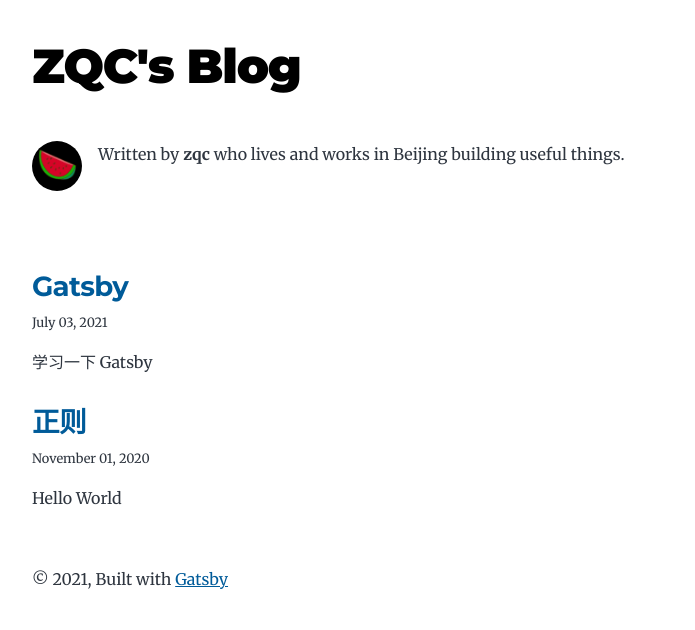
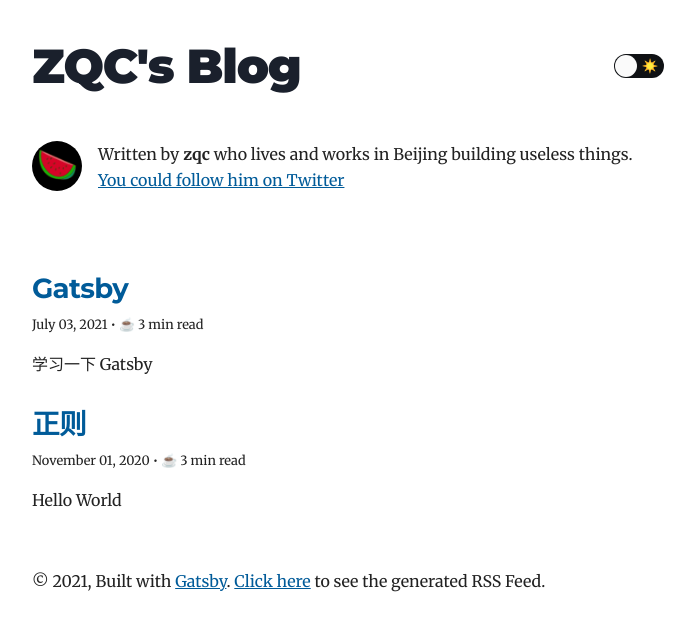
Before and after one commit to zqcccc/gatsby-blog, a Gatsby site: page / in a window 1280 px wide. Shown: the whole page, without its empty margins (292-987 px from the left). Built offline with nearby package versions, Linux system fonts and the light colour scheme; Gatsby itself is replaced by a stand-in of ours.

Commit message:
add light and dark theme

```diff
--- a/gatsby-browser.js
+++ b/gatsby-browser.js
@@ -6,5 +6,36 @@
 // custom CSS styles
 import "./src/style.css"
 
+import './src/global.css'
+
 // Highlighting for code blocks
-import "prismjs/themes/prism.css"
+// import "prismjs/themes/prism-twilight.css"
+
+(function() {
+  window.__onThemeChange = function() {}
+  function setTheme(newTheme) {
+    window.__theme = newTheme
+    preferredTheme = newTheme
+    document.body.className = newTheme
+    window.__onThemeChange(newTheme)
+  }
+
+  var preferredTheme
+  try {
+    preferredTheme = localStorage.getItem('theme')
+  } catch (err) { }
+
+  window.__setPreferredTheme = function(newTheme) {
+    setTheme(newTheme)
+    try {
+      localStorage.setItem('theme', newTheme)
+    } catch (err) {}
+  }
+
+  var darkQuery = window.matchMedia('(prefers-color-scheme: dark)')
+  darkQuery.addListener(function(e) {
+    window.__setPreferredTheme(e.matches ? 'dark' : 'light')
+  })
+
+  setTheme(preferredTheme || (darkQuery.matches ? 'dark' : 'light'))
+})()
--- a/gatsby-config.js
+++ b/gatsby-config.js
@@ -3,12 +3,12 @@
     title: `ZQC's Blog`,
     author: {
       name: `zqc`,
-      summary: `who lives and works in Beijing building useful things.`,
+      summary: `who lives and works in Beijing building useless things.`,
     },
     description: `A starter blog demonstrating what Gatsby can do.`,
-    siteUrl: `https://gatsbystarterblogsource.gatsbyjs.io/`,
+    siteUrl: `https://zqcsblog.gatsbyjs.io/`,
     social: {
-      twitter: `kylemathews`,
+      twitter: `zqqqc`,
     },
   },
   plugins: [
@@ -113,7 +113,7 @@
       resolve: `gatsby-plugin-manifest`,
       options: {
         name: `ZQC's Blog`,
-        short_name: `GatsbyJS`,
+        short_name: `zqc`,
         start_url: `/`,
         background_color: `#ffffff`,
         theme_color: `#663399`,
--- /dev/null
+++ b/src/components/Toggle.css
@@ -0,0 +1,104 @@
+/*
+ * Copyright (c) 2015 instructure-react
+ * Forked from https://github.com/aaronshaf/react-toggle/
+**/
+
+.react-toggle {
+  touch-action: pan-x;
+
+  display: inline-block;
+  position: relative;
+  cursor: pointer;
+  background-color: transparent;
+  border: 0;
+  padding: 0;
+
+  -webkit-touch-callout: none;
+  user-select: none;
+
+  -webkit-tap-highlight-color: rgba(0, 0, 0, 0);
+  -webkit-tap-highlight-color: transparent;
+}
+
+.react-toggle-screenreader-only {
+  border: 0;
+  clip: rect(0 0 0 0);
+  height: 1px;
+  margin: -1px;
+  overflow: hidden;
+  padding: 0;
+  position: absolute;
+  width: 1px;
+}
+
+.react-toggle-track {
+  width: 50px;
+  height: 24px;
+  padding: 0;
+  border-radius: 30px;
+  background-color: hsl(222, 14%, 7%);
+  transition: all 0.2s ease;
+}
+
+.react-toggle-track-check {
+  position: absolute;
+  width: 17px;
+  height: 17px;
+  left: 5px;
+  top: 0px;
+  bottom: 0px;
+  margin-top: auto;
+  margin-bottom: auto;
+  line-height: 0;
+  opacity: 0;
+  transition: opacity 0.25s ease;
+}
+
+.react-toggle--checked .react-toggle-track-check {
+  opacity: 1;
+  transition: opacity 0.25s ease;
+}
+
+.react-toggle-track-x {
+  position: absolute;
+  width: 17px;
+  height: 17px;
+  right: 5px;
+  top: 0px;
+  bottom: 0px;
+  margin-top: auto;
+  margin-bottom: auto;
+  line-height: 0;
+  opacity: 1;
+  transition: opacity 0.25s ease;
+}
+
+.react-toggle--checked .react-toggle-track-x {
+  opacity: 0;
+}
+
+.react-toggle-thumb {
+  position: absolute;
+  top: 1px;
+  left: 1px;
+  width: 22px;
+  height: 22px;
+  border-radius: 50%;
+  background-color: #fafafa;
+  box-sizing: border-box;
+  transition: all 0.5s cubic-bezier(0.23, 1, 0.32, 1) 0ms;
+  transform: translateX(0);
+}
+
+.react-toggle--checked .react-toggle-thumb {
+  transform: translateX(26px);
+  border-color: #19ab27;
+}
+
+.react-toggle--focus .react-toggle-thumb {
+  box-shadow: 0px 0px 2px 3px rgb(102, 51, 153);
+}
+
+.react-toggle:active .react-toggle-thumb {
+  box-shadow: 0px 0px 5px 5px rgb(102, 51, 153);
+}
--- /dev/null
+++ b/src/components/Toggle.js
@@ -0,0 +1,196 @@
+/*
+ * Copyright (c) 2015 instructure-react
+ * Forked from https://github.com/aaronshaf/react-toggle/
+ * + applied https://github.com/aaronshaf/react-toggle/pull/90
+ **/
+
+import './Toggle.css';
+
+import React, { PureComponent } from 'react';
+
+// Copyright 2015-present Drifty Co.
+// http://drifty.com/
+// from: https://github.com/driftyco/ionic/blob/master/src/util/dom.ts
+function pointerCoord(event) {
+  // get coordinates for either a mouse click
+  // or a touch depending on the given event
+  if (event) {
+    const changedTouches = event.changedTouches;
+    if (changedTouches && changedTouches.length > 0) {
+      const touch = changedTouches[0];
+      return { x: touch.clientX, y: touch.clientY };
+    }
+    const pageX = event.pageX;
+    if (pageX !== undefined) {
+      return { x: pageX, y: event.pageY };
+    }
+  }
+  return { x: 0, y: 0 };
+}
+
+export default class Toggle extends PureComponent {
+  constructor(props) {
+    super(props);
+    this.handleClick = this.handleClick.bind(this);
+    this.handleTouchStart = this.handleTouchStart.bind(this);
+    this.handleTouchMove = this.handleTouchMove.bind(this);
+    this.handleTouchEnd = this.handleTouchEnd.bind(this);
+    this.handleTouchCancel = this.handleTouchCancel.bind(this);
+    this.handleFocus = this.handleFocus.bind(this);
+    this.handleBlur = this.handleBlur.bind(this);
+    this.previouslyChecked = !!(props.checked || props.defaultChecked);
+    this.state = {
+      checked: !!(props.checked || props.defaultChecked),
+      hasFocus: false,
+    };
+  }
+
+  componentWillReceiveProps(nextProps) {
+    if ('checked' in nextProps) {
+      this.setState({ checked: !!nextProps.checked });
+      this.previouslyChecked = !!nextProps.checked;
+    }
+  }
+
+  handleClick(event) {
+    const checkbox = this.input;
+    this.previouslyChecked = checkbox.checked;
+    if (event.target !== checkbox && !this.moved) {
+      event.preventDefault();
+      checkbox.focus();
+      checkbox.click();
+      return;
+    }
+
+    this.setState({ checked: checkbox.checked });
+  }
+
+  handleTouchStart(event) {
+    this.startX = pointerCoord(event).x;
+    this.touchStarted = true;
+    this.hadFocusAtTouchStart = this.state.hasFocus;
+    this.setState({ hasFocus: true });
+  }
+
+  handleTouchMove(event) {
+    if (!this.touchStarted) return;
+    this.touchMoved = true;
+
+    if (this.startX != null) {
+      let currentX = pointerCoord(event).x;
+      if (this.state.checked && currentX + 15 < this.startX) {
+        this.setState({ checked: false });
+        this.startX = currentX;
+      } else if (!this.state.checked && currentX - 15 > this.startX) {
+        this.setState({ checked: true });
+        this.startX = currentX;
+      }
+    }
+  }
+
+  handleTouchEnd(event) {
+    if (!this.touchMoved) return;
+    const checkbox = this.input;
+    event.preventDefault();
+
+    if (this.startX != null) {
+      if (this.previouslyChecked !== this.state.checked) {
+        checkbox.click();
+      }
+
+      this.touchStarted = false;
+      this.startX = null;
+      this.touchMoved = false;
+    }
+
+    if (!this.hadFocusAtTouchStart) {
+      this.setState({ hasFocus: false });
+    }
+  }
+
+  handleTouchCancel(event) {
+    if (this.startX != null) {
+      this.touchStarted = false;
+      this.startX = null;
+      this.touchMoved = false;
+    }
+
+    if (!this.hadFocusAtTouchStart) {
+      this.setState({ hasFocus: false });
+    }
+  }
+
+  handleFocus(event) {
+    const { onFocus } = this.props;
+
+    if (onFocus) {
+      onFocus(event);
+    }
+
+    this.hadFocusAtTouchStart = true;
+    this.setState({ hasFocus: true });
+  }
+
+  handleBlur(event) {
+    const { onBlur } = this.props;
+
+    if (onBlur) {
+      onBlur(event);
+    }
+
+    this.hadFocusAtTouchStart = false;
+    this.setState({ hasFocus: false });
+  }
+
+  getIcon(type) {
+    const { icons } = this.props;
+    if (!icons) {
+      return null;
+    }
+    return icons[type] === undefined
+      ? Toggle.defaultProps.icons[type]
+      : icons[type];
+  }
+
+  render() {
+    const { className, icons: _icons, ...inputProps } = this.props;
+    const classes =
+      'react-toggle' +
+      (this.state.checked ? ' react-toggle--checked' : '') +
+      (this.state.hasFocus ? ' react-toggle--focus' : '') +
+      (this.props.disabled ? ' react-toggle--disabled' : '') +
+      (className ? ' ' + className : '');
+    return (
+      <div
+        className={classes}
+        onClick={this.handleClick}
+        onTouchStart={this.handleTouchStart}
+        onTouchMove={this.handleTouchMove}
+        onTouchEnd={this.handleTouchEnd}
+        onTouchCancel={this.handleTouchCancel}
+      >
+        <div className="react-toggle-track">
+          <div className="react-toggle-track-check">
+            {this.getIcon('checked')}
+          </div>
+          <div className="react-toggle-track-x">
+            {this.getIcon('unchecked')}
+          </div>
+        </div>
+        <div className="react-toggle-thumb" />
+
+        <input
+          {...inputProps}
+          ref={ref => {
+            this.input = ref;
+          }}
+          onFocus={this.handleFocus}
+          onBlur={this.handleBlur}
+          className="react-toggle-screenreader-only"
+          type="checkbox"
+          aria-label="Switch between Dark and Light mode"
+        />
+      </div>
+    );
+  }
+}
--- a/src/components/bio.js
+++ b/src/components/bio.js
@@ -46,9 +46,9 @@
         <p>
           Written by <strong>{author.name}</strong> {author?.summary || null}
           {` `}
-          {/* <a href={`https://twitter.com/${social?.twitter || ``}`}>
-            You should follow them on Twitter
-          </a> */}
+          <a href={`https://twitter.com/${social?.twitter || ``}`}>
+            You could follow him on Twitter
+          </a>
         </p>
       )}
     </div>
--- a/src/components/layout.js
+++ b/src/components/layout.js
@@ -1,9 +1,23 @@
 import * as React from "react"
+import Helmet from "react-helmet"
 import { Link } from "gatsby"
+import Toggle from "./Toggle"
+
+import sun from '../images/sun.png'
+import moon from '../images/moon.png'
 
 const Layout = ({ location, title, children }) => {
   const rootPath = `${__PATH_PREFIX__}/`
   const isRootPath = location.pathname === rootPath
+
+  const [theme, setTheme] = React.useState(null)
+
+  React.useEffect(() => {
+    setTheme(window.__theme )
+    window.__onThemeChange = () => {
+      setTheme(window.__theme )
+    }
+  }, [])
   let header
 
   if (isRootPath) {
@@ -21,13 +35,63 @@
   }
 
   return (
-    <div className="global-wrapper" data-is-root-path={isRootPath}>
-      <header className="global-header">{header}</header>
+    <div
+      className="global-wrapper"
+      data-is-root-path={isRootPath}
+      style={{
+        color: "var(--textNormal)",
+        background: "var(--bg)",
+        transition: "color 0.2s ease-out, background 0.2s ease-out",
+        minHeight: "100vh",
+      }}
+    >
+      <Helmet
+        meta={[
+          {
+            name: "theme-color",
+            content: theme === "light" ? "#ffa8c5" : "#282c35",
+          },
+        ]}
+      />
+      <header className="global-header">
+        {header}
+        {theme !== null ? (
+          <Toggle
+            icons={{
+              checked: (
+                <img
+                  src={moon}
+                  width="16"
+                  height="16"
+                  role="presentation"
+                  style={{ pointerEvents: "none" }}
+                />
+              ),
+              unchecked: (
+                <img
+                  src={sun}
+                  width="16"
+                  height="16"
+                  role="presentation"
+                  style={{ pointerEvents: "none" }}
+                />
+              ),
+            }}
+            checked={theme === "dark"}
+            onChange={e =>
+              window.__setPreferredTheme(e.target.checked ? "dark" : "light")
+            }
+          />
+        ) : (
+          <div style={{ height: "24px" }} />
+        )}
+      </header>
       <main>{children}</main>
       <footer>
         © {new Date().getFullYear()}, Built with
         {` `}
-        <a href="https://www.gatsbyjs.com">Gatsby</a>
+        <a href="https://www.gatsbyjs.com">Gatsby</a>.{` `}
+        <a href="/rss.xml">Click here</a> to see the generated RSS Feed.
       </footer>
     </div>
   )
--- /dev/null
+++ b/src/global.css
@@ -0,0 +1,251 @@
+body {
+  /* --pink: rgb(255, 167, 196); */
+  background-color: var(--bg);
+  transition: color 0.2s ease-out, background 0.2s ease-out;
+}
+
+body.light {
+  --bg: #ffffff;
+  --bg-secondary: rgb(249, 250, 251);
+  /* --header: var(--pink); */
+  --textNormal: #222;
+  --textTitle: #222;
+  --textLink: #d23669;
+  --hr: hsla(0, 0%, 0%, 0.2);
+  --inlineCode-bg: rgba(255, 229, 100, 0.2);
+  --inlineCode-text: #1a1a1a;
+  --form-shadow: 0 2px 15px 0 rgba(210, 214, 220, 0.5);
+}
+
+body.dark {
+  -webkit-font-smoothing: antialiased;
+  --color-primary: #f9e062;
+
+  --bg: #282c35;
+  --bg-secondary: rgb(54, 60, 72);
+  --color-heading: #ffffff;
+  --textNormal: rgba(255, 255, 255, 0.88);
+  --textTitle: #ffffff;
+  --textLink: var(--pink);
+  --hr: hsla(0, 0%, 100%, 0.2);
+  --inlineCode-bg: rgba(115, 124, 153, 0.2);
+  --inlineCode-text: #e6e6e6;
+  --form-shadow: 0 2px 15px 0 rgba(26, 26, 27, 0.637);
+}
+
+/*
+  RTL layout
+*/
+body:lang(fa) article,
+body:lang(ar) article,
+body:lang(he) article {
+  direction: rtl;
+}
+
+body:lang(fa) article pre,
+body:lang(ar) article pre,
+body:lang(he) article pre,
+body:lang(fa) article .translations,
+body:lang(ar) article .translations,
+body:lang(he) article .translations,
+body:lang(fa) .language-text,
+body:lang(ar) .language-text,
+body:lang(he) .language-text {
+  direction: ltr;
+}
+
+/* Fixing parentheses issue in text */
+body:lang(fa) .language-text,
+body:lang(ar) .language-text,
+body:lang(he) .language-text {
+  display: inline-block;
+}
+
+body:lang(fa) blockquote,
+body:lang(ar) blockquote,
+body:lang(he) blockquote {
+  border-left: unset;
+  border-right: 0.32813rem solid hsla(0, 0%, 0%, 0.9);
+  padding-right: 1.42188rem;
+  padding-left: unset;
+  margin-left: 0.75rem;
+  margin-right: -1.75rem;
+}
+
+/* styles for Persian language */
+body:lang(fa) article,
+body:lang(fa) header > h1 {
+  font-family: 'Vazir';
+}
+/* styles for Arabic language */
+body:lang(ar) article,
+body:lang(ar) header > h1 {
+  font-family: 'Cairo', sans-serif;
+}
+
+body:lang(ko) header,
+body:lang(ko) article {
+  word-break: keep-all;
+}
+
+/**
+ * Based on copypasta from Remy Bach and Sarah Drasner
+ */
+code[class*='language-'],
+pre[class*='language-'] {
+  color: white;
+  background: none;
+  font-family: Consolas, Menlo, Monaco, source-code-pro, Courier New, monospace;
+  font-feature-settings: normal;
+  text-align: left;
+  white-space: pre;
+  word-spacing: normal;
+  word-break: normal;
+  word-wrap: normal;
+  line-height: 1.5;
+  margin-bottom: 0;
+
+  -moz-tab-size: 4;
+  -o-tab-size: 4;
+  tab-size: 4;
+
+  -webkit-hyphens: none;
+  -moz-hyphens: none;
+  -ms-hyphens: none;
+  hyphens: none;
+}
+
+/* Code blocks */
+pre[class*='language-'] {
+  overflow: auto;
+  padding: 1.3125rem;
+}
+
+pre[class*='language-']::-moz-selection {
+  /* Firefox */
+  background: hsl(207, 4%, 16%);
+}
+
+pre[class*='language-']::selection {
+  /* Safari */
+  background: hsl(207, 4%, 16%);
+}
+
+/* Text Selection colour */
+pre[class*='language-']::-moz-selection,
+pre[class*='language-'] ::-moz-selection {
+  text-shadow: none;
+  background: hsla(0, 0%, 100%, 0.15);
+}
+
+pre[class*='language-']::selection,
+pre[class*='language-'] ::selection {
+  text-shadow: none;
+  background: hsla(0, 0%, 100%, 0.15);
+}
+
+/* Inline code */
+:not(pre) > code[class*='language-'] {
+  border-radius: 0.3em;
+  background: var(--inlineCode-bg);
+  color: var(--inlineCode-text);
+  padding: 0.15em 0.2em 0.05em;
+  white-space: normal;
+}
+
+.token.attr-name {
+  color: rgb(173, 219, 103);
+  font-style: italic;
+}
+
+.token.comment {
+  color: rgb(128, 147, 147);
+}
+
+.token.string,
+.token.url {
+  color: rgb(173, 219, 103);
+}
+
+.token.variable {
+  color: rgb(214, 222, 235);
+}
+
+.token.number {
+  color: rgb(247, 140, 108);
+}
+
+.token.builtin,
+.token.char,
+.token.constant,
+.token.function {
+  color: rgb(130, 170, 255);
+}
+
+.token.punctuation {
+  color: rgb(199, 146, 234);
+}
+
+.token.selector,
+.token.doctype {
+  color: rgb(199, 146, 234);
+  font-style: 'italic';
+}
+
+.token.class-name {
+  color: rgb(255, 203, 139);
+}
+
+.token.tag,
+.token.operator,
+.token.keyword {
+  color: #ffa7c4;
+}
+
+.token.boolean {
+  color: rgb(255, 88, 116);
+}
+
+.token.property {
+  color: rgb(128, 203, 196);
+}
+
+.token.namespace {
+  color: rgb(178, 204, 214);
+}
+
+pre[data-line] {
+  padding: 1em 0 1em 3em;
+  position: relative;
+}
+
+.gatsby-highlight-code-line {
+  background-color: hsla(207, 95%, 15%, 1);
+  display: block;
+  margin-right: -1.3125rem;
+  margin-left: -1.3125rem;
+  padding-right: 1em;
+  padding-left: 1.25em;
+  border-left: 0.25em solid #ffa7c4;
+}
+
+.gatsby-highlight {
+  margin-bottom: 1.75rem;
+  margin-left: -1.3125rem;
+  margin-right: -1.3125rem;
+  border-radius: 10px;
+  background: #011627;
+  -webkit-overflow-scrolling: touch;
+  overflow: auto;
+}
+
+@media (max-width: 672px) {
+  .gatsby-highlight {
+    border-radius: 0;
+  }
+}
+
+.gatsby-highlight pre[class*='language-'] {
+  float: left;
+  min-width: 100%;
+}
--- a/src/pages/index.js
+++ b/src/pages/index.js
@@ -1,5 +1,6 @@
 import * as React from "react"
 import { Link, graphql } from "gatsby"
+import { formatReadingTime } from "../utils/helpers"
 
 import Bio from "../components/bio"
 import Layout from "../components/layout"
@@ -44,7 +45,10 @@
                       <span itemProp="headline">{title}</span>
                     </Link>
                   </h2>
-                  <small>{post.frontmatter.date}</small>
+                  <small>
+                    {post.frontmatter.date}
+                    {` • ${formatReadingTime(post.timeToRead)}`}
+                  </small>
                 </header>
                 <section>
                   <p
@@ -78,6 +82,7 @@
         fields {
           slug
         }
+        timeToRead
         frontmatter {
           date(formatString: "MMMM DD, YYYY")
           title
--- a/src/style.css
+++ b/src/style.css
@@ -58,7 +58,6 @@
   --color-text: #2e353f;
   --color-text-light: #4f5969;
   --color-heading: #1a202c;
-  --color-heading-black: black;
   --color-accent: #d1dce5;
 }
 
@@ -120,7 +119,7 @@
 h1 {
   font-weight: var(--fontWeight-black);
   font-size: var(--fontSize-6);
-  color: var(--color-heading-black);
+  color: var(--color-heading);
 }
 
 h2 {
@@ -252,6 +251,9 @@
 
 .global-header {
   margin-bottom: var(--spacing-12);
+  display: flex;
+  justify-content: space-between;
+  align-items: center;
 }
 
 .main-heading {
@@ -302,6 +304,10 @@
   border-radius: 100%;
 }
 
+.blog-post header {
+  margin-bottom: var(--spacing-4);
+}
+
 .blog-post header h1 {
   margin: var(--spacing-0) var(--spacing-0) var(--spacing-4) var(--spacing-0);
 }
--- /dev/null
+++ b/src/utils/helpers.js
@@ -0,0 +1,25 @@
+export function formatReadingTime(minutes) {
+  let cups = Math.round(minutes / 5)
+  let bowls = 0
+  if (cups > 5) {
+    return `${new Array(Math.round(cups / Math.E))
+      .fill('🍱')
+      .join('')} ${minutes} min read`
+  } else {
+    return `${new Array(cups || 1).fill('☕️').join('')} ${minutes} min read`
+  }
+}
+
+// `lang` is optional and will default to the current user agent locale
+export function formatPostDate(date, lang) {
+  if (typeof Date.prototype.toLocaleDateString !== 'function') {
+    return date
+  }
+
+  date = new Date(date)
+  const args = [
+    lang,
+    { day: 'numeric', month: 'long', year: 'numeric' },
+  ].filter(Boolean)
+  return date.toLocaleDateString(...args)
+}
```
Also changed, not shown: src/templates/blog-post.js (+7 -1 lines), .eslintrc.js (added), src/images/moon.png (added), src/images/sun.png (added).
